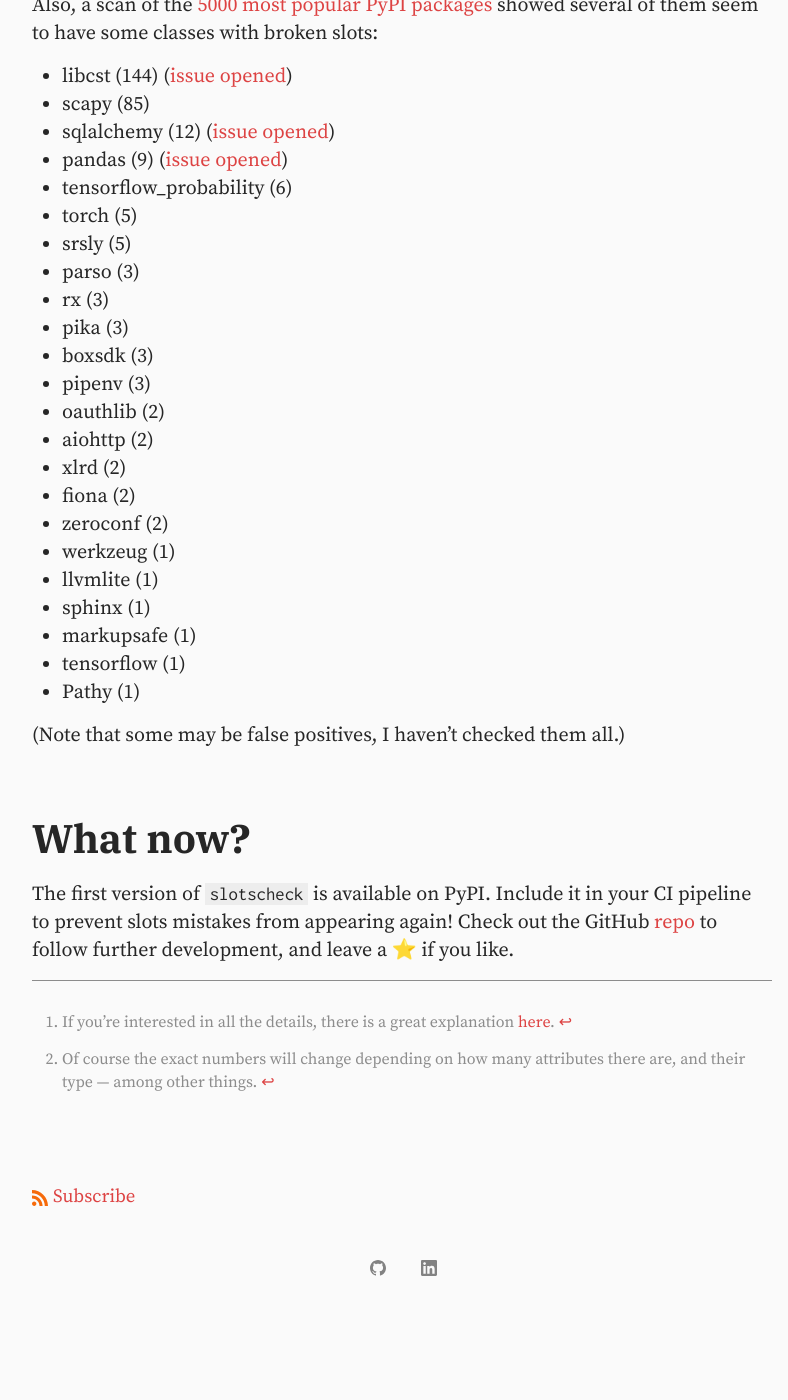
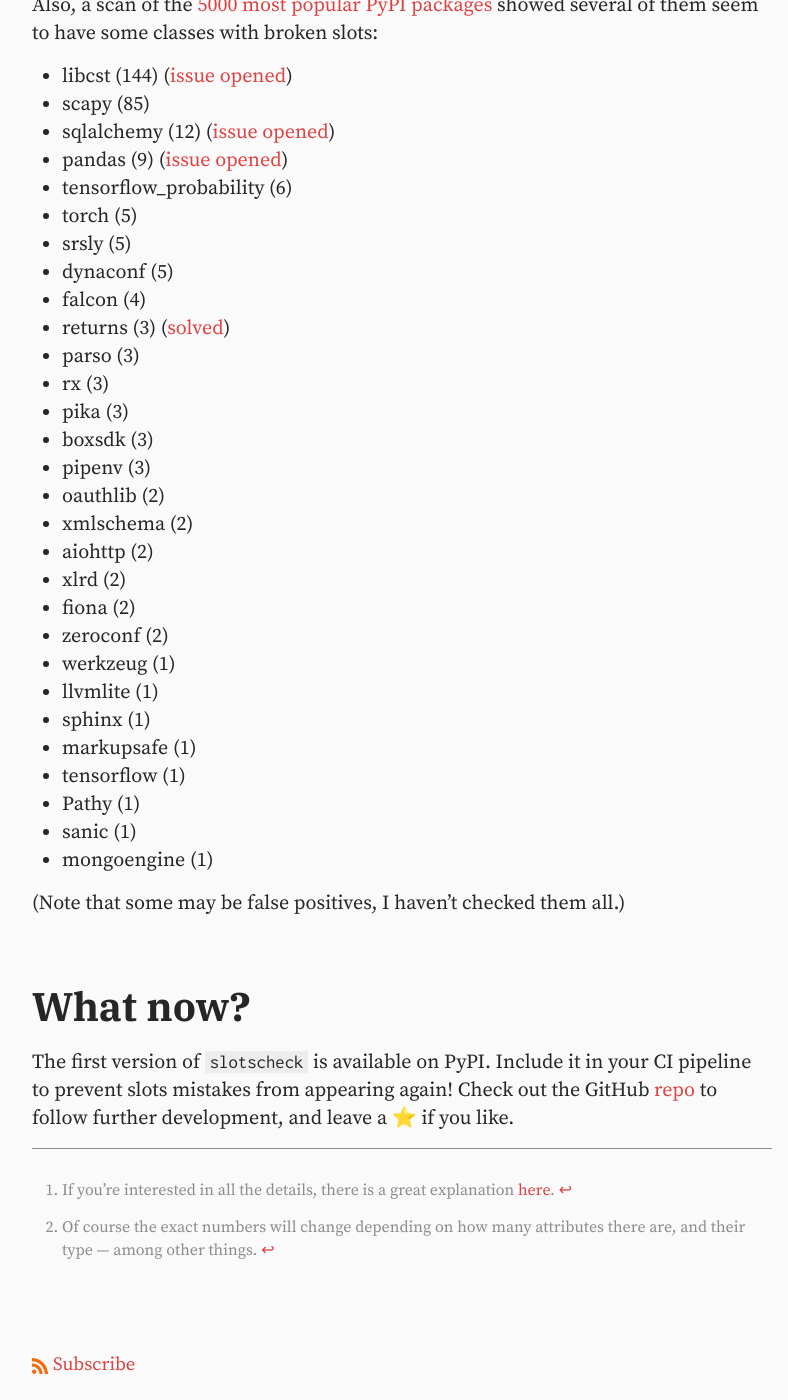
Before and after one commit to ariebovenberg/ariebovenberg.github.io, a Jekyll site: the page built from _posts/2022-01-03-finding-broken-slots-in-popular-python-libraries.md, in a window 1280 px wide and 1400 px high, scrolled down 2525 px. Shown: the whole window, without its empty margins (238-1026 px from the left). Built offline with Jekyll 4.4.1, drawn with Linux system fonts in a browser that asks for light colours; before the commit the page ends 3849 px from its top, so only the background shows below that.

Commit message:
additions to slots post

```diff
--- a/_posts/2022-01-03-finding-broken-slots-in-popular-python-libraries.md
+++ b/_posts/2022-01-03-finding-broken-slots-in-popular-python-libraries.md
@@ -101,12 +101,16 @@ showed several of them seem to have some classes with broken slots:
 - tensorflow_probability (6)
 - torch (5)
 - srsly (5)
+- dynaconf (5)
+- falcon (4)
+- returns (3) ([solved](https://github.com/dry-python/returns/pull/1147))
 - parso (3)
 - rx (3)
 - pika (3)
 - boxsdk (3)
 - pipenv (3)
 - oauthlib (2)
+- xmlschema (2)
 - aiohttp (2)
 - xlrd (2)
 - fiona (2)
@@ -117,6 +121,8 @@ showed several of them seem to have some classes with broken slots:
 - markupsafe (1)
 - tensorflow (1)
 - Pathy (1)
+- sanic (1)
+- mongoengine (1)
 
 (Note that some may be false positives, I haven't checked them all.)
 
```
